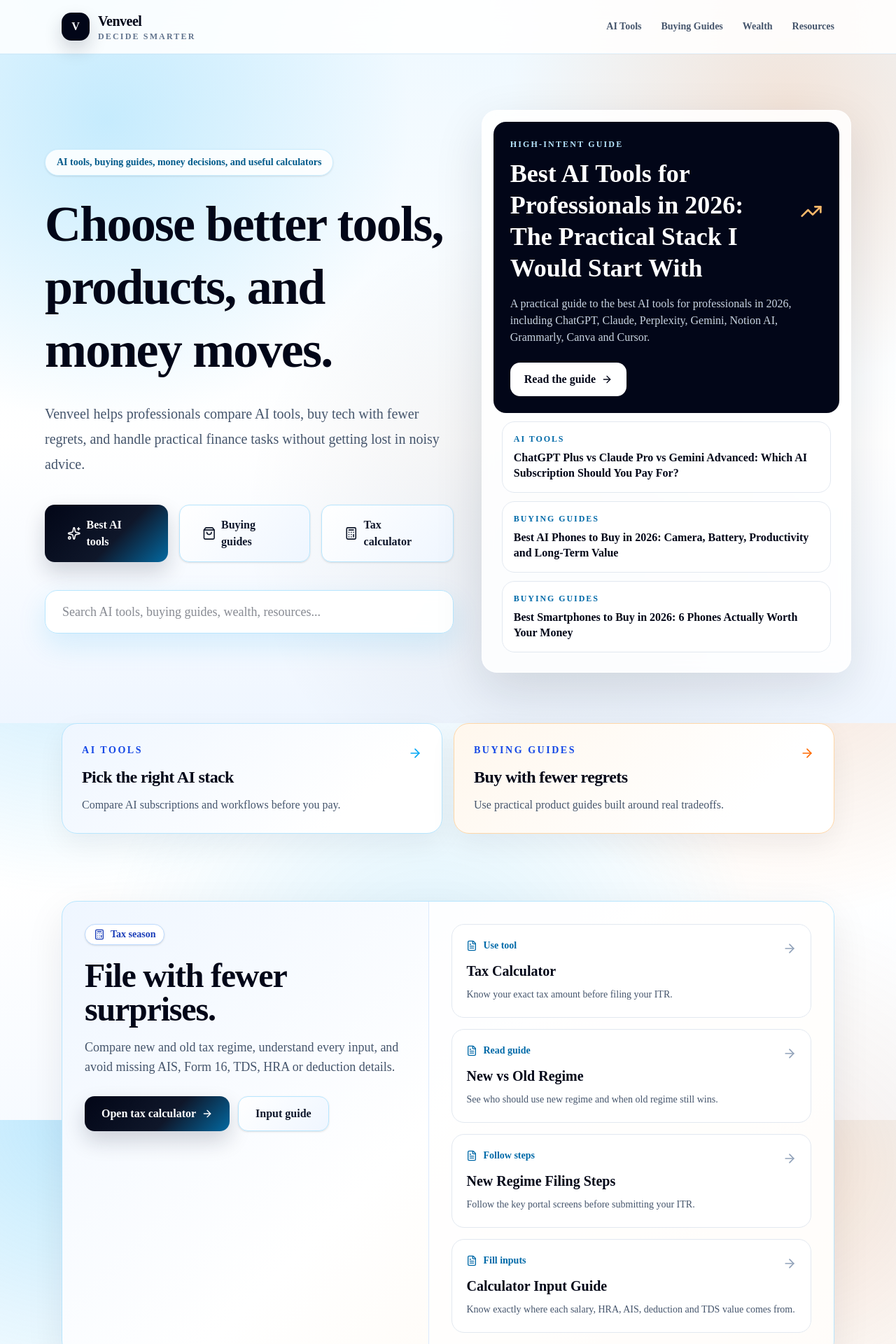
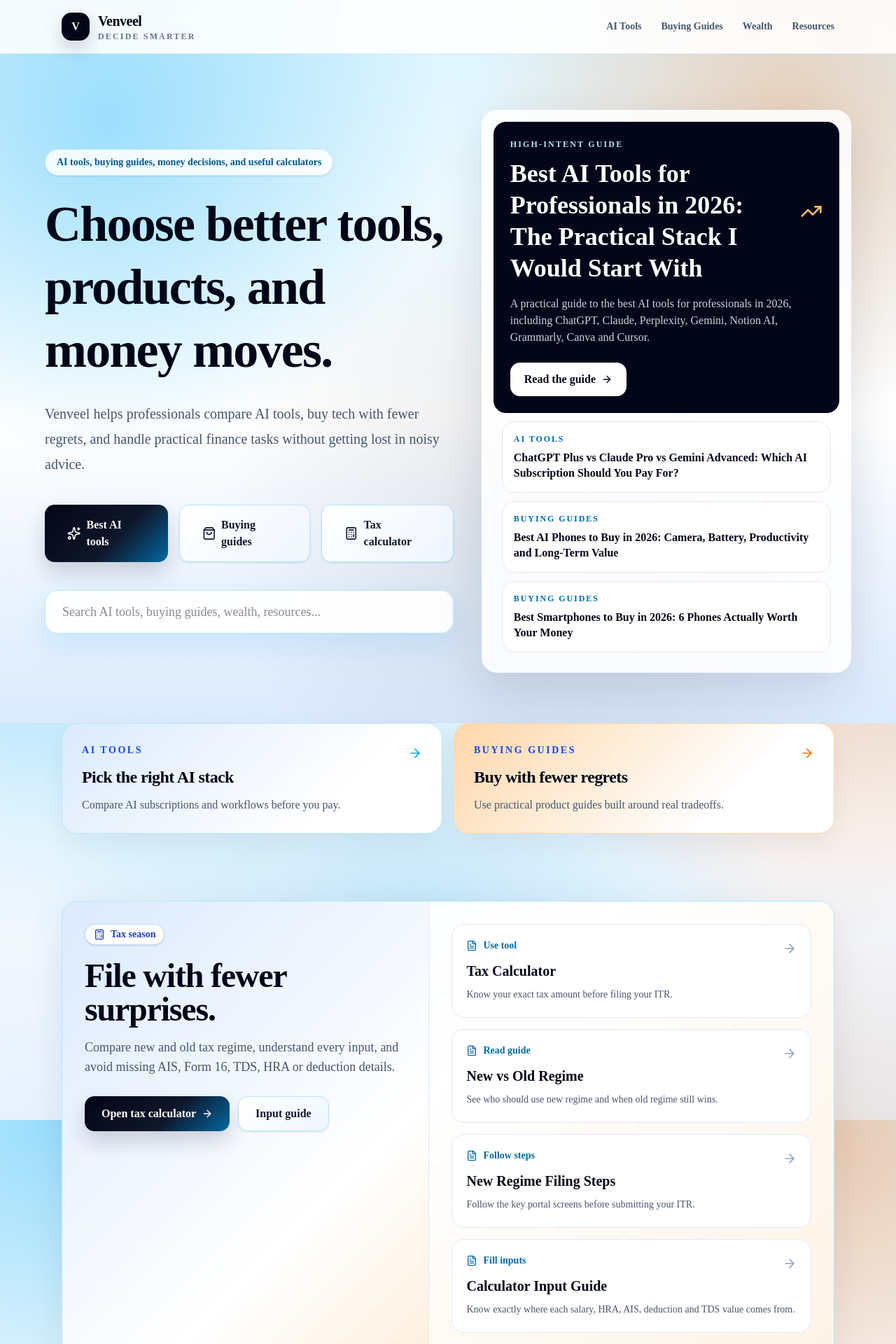
Before and after one commit to venkadfm/universal-space, a Next.js app: page / in a window 1280 px wide. Shown: the top 1920 px of the page at 70% size. Built offline with nearby package versions, Linux system fonts and the light colour scheme.

Commit message:
Make site backgrounds bolder

```diff
--- a/src/app/globals.css
+++ b/src/app/globals.css
@@ -12,11 +12,11 @@ body {
   margin: 0;
   color: #111827;
   background:
-    radial-gradient(circle at 8% 0%, rgb(56 189 248 / 26%), transparent 30rem),
-    radial-gradient(circle at 88% 8%, rgb(249 115 22 / 18%), transparent 28rem),
-    radial-gradient(circle at 48% 38rem, rgb(14 165 233 / 14%), transparent 30rem),
-    radial-gradient(circle at 82% 62rem, rgb(251 146 60 / 14%), transparent 32rem),
-    linear-gradient(180deg, #f0f9ff 0%, #ffffff 28rem, #eff6ff 70rem, #fff7ed 104rem, #f8fafc 100%);
+    radial-gradient(circle at 6% 0%, rgb(56 189 248 / 42%), transparent 34rem),
+    radial-gradient(circle at 94% 4%, rgb(249 115 22 / 32%), transparent 32rem),
+    radial-gradient(circle at 46% 36rem, rgb(14 165 233 / 24%), transparent 34rem),
+    radial-gradient(circle at 86% 64rem, rgb(251 146 60 / 26%), transparent 36rem),
+    linear-gradient(180deg, #dff5ff 0%, #f8fbff 24rem, #dbeafe 68rem, #ffedd5 104rem, #f8fafc 100%);
 }
 
 @theme inline {
@@ -169,7 +169,7 @@ body {
   }
 
   .color-band {
-    @apply border-y border-slate-200/80 bg-[linear-gradient(135deg,#eff6ff_0%,#ffffff_42%,#fff7ed_100%)];
+    @apply border-y border-slate-200/80 bg-[linear-gradient(135deg,#dbeafe_0%,#ffffff_42%,#fed7aa_100%)];
   }
 
   .rainbow-rule {
--- a/src/app/page.tsx
+++ b/src/app/page.tsx
@@ -72,7 +72,7 @@ export default function Home() {
     <main className="min-h-screen">
       {/* Hero */}
       <section className="relative overflow-hidden px-5 pb-12 pt-12 md:px-6 md:pb-18 md:pt-20">
-        <div className="absolute inset-0 -z-10 bg-[radial-gradient(circle_at_12%_10%,rgba(56,189,248,0.24),transparent_27rem),radial-gradient(circle_at_88%_8%,rgba(249,115,22,0.16),transparent_25rem),radial-gradient(circle_at_62%_70%,rgba(15,23,42,0.07),transparent_28rem),linear-gradient(180deg,#f0f9ff_0%,#ffffff_58%,#eff6ff_100%)]" />
+        <div className="absolute inset-0 -z-10 bg-[radial-gradient(circle_at_12%_10%,rgba(56,189,248,0.42),transparent_30rem),radial-gradient(circle_at_88%_8%,rgba(249,115,22,0.28),transparent_28rem),radial-gradient(circle_at_62%_70%,rgba(15,23,42,0.10),transparent_30rem),linear-gradient(180deg,#dff5ff_0%,#ffffff_54%,#dbeafe_100%)]" />
 
         <div className="mx-auto grid max-w-6xl gap-10 lg:grid-cols-[1.05fr_0.95fr] lg:items-center">
           <div className="text-center lg:text-left">
@@ -174,7 +174,7 @@ export default function Home() {
         <div className="grid gap-4 md:grid-cols-2">
           <Link
             href="/ai"
-            className="group rounded-3xl border border-sky-200 bg-[linear-gradient(135deg,#eff6ff_0%,#ffffff_76%)] p-6 shadow-[0_14px_38px_rgba(15,23,42,0.06)] transition hover:-translate-y-0.5 hover:border-sky-300 hover:shadow-[0_20px_50px_rgba(15,23,42,0.1)] md:p-7"
+            className="group rounded-3xl border border-sky-200 bg-[linear-gradient(135deg,#dbeafe_0%,#ffffff_72%)] p-6 shadow-[0_14px_38px_rgba(15,23,42,0.06)] transition hover:-translate-y-0.5 hover:border-sky-300 hover:shadow-[0_20px_50px_rgba(15,23,42,0.1)] md:p-7"
           >
             <div className="flex items-start justify-between gap-5">
               <div>
@@ -194,7 +194,7 @@ export default function Home() {
 
           <Link
             href="/buying-guides"
-            className="group rounded-3xl border border-orange-200 bg-[linear-gradient(135deg,#fff7ed_0%,#ffffff_76%)] p-6 shadow-[0_14px_38px_rgba(15,23,42,0.06)] transition hover:-translate-y-0.5 hover:border-orange-300 hover:shadow-[0_20px_50px_rgba(15,23,42,0.1)] md:p-7"
+            className="group rounded-3xl border border-orange-200 bg-[linear-gradient(135deg,#fed7aa_0%,#ffffff_72%)] p-6 shadow-[0_14px_38px_rgba(15,23,42,0.06)] transition hover:-translate-y-0.5 hover:border-orange-300 hover:shadow-[0_20px_50px_rgba(15,23,42,0.1)] md:p-7"
           >
             <div className="flex items-start justify-between gap-5">
               <div>
@@ -216,7 +216,7 @@ export default function Home() {
 
       {/* Tax Season Hub */}
       <section className="mx-auto max-w-6xl px-5 py-12 md:px-6 md:py-16">
-        <div className="overflow-hidden rounded-3xl border border-sky-200 bg-[linear-gradient(135deg,#eff6ff_0%,#ffffff_48%,#fff7ed_100%)] shadow-[0_18px_55px_rgba(15,23,42,0.08)]">
+        <div className="overflow-hidden rounded-3xl border border-sky-200 bg-[linear-gradient(135deg,#dbeafe_0%,#ffffff_46%,#fed7aa_100%)] shadow-[0_18px_55px_rgba(15,23,42,0.08)]">
           <div className="grid gap-0 lg:grid-cols-[0.95fr_1.05fr]">
             <div className="p-6 md:p-8">
               <div className="inline-flex items-center gap-2 rounded-full border border-blue-200 bg-white px-3 py-1 text-sm font-bold text-blue-800 shadow-sm">
```
